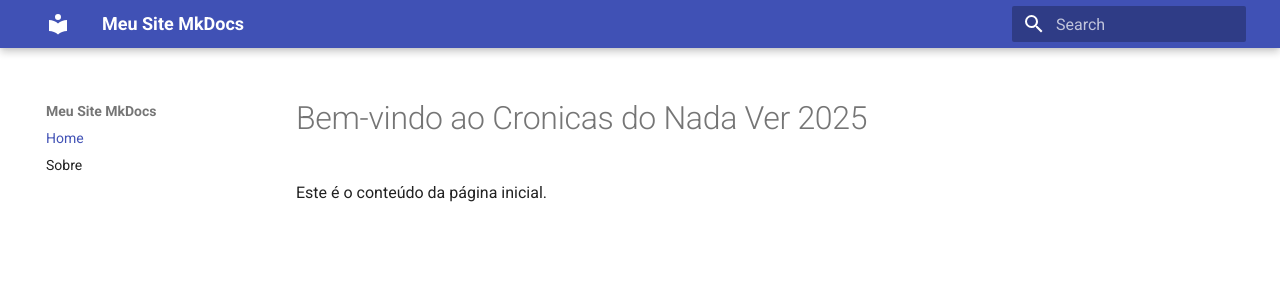
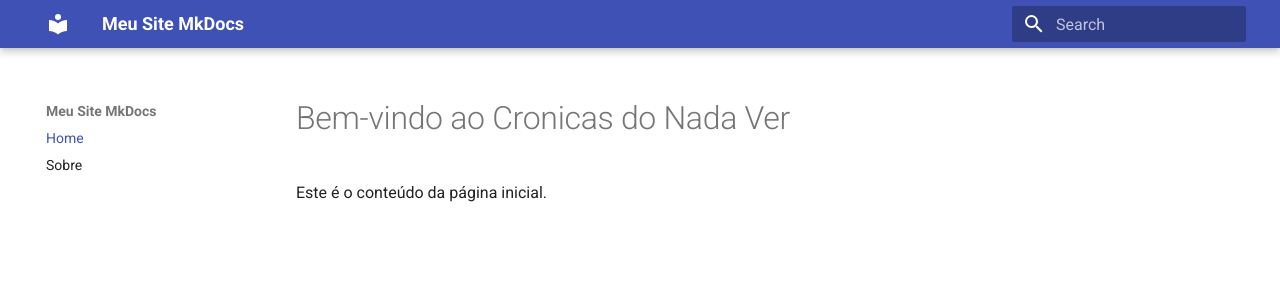
Before and after one commit to masneto/cronicas-docs, an MkDocs documentation site: the page built from docs/index.md, in a window 1280 px wide. Shown: the top 296 px of the page. Built offline with MkDocs 1.6.1 and Material for MkDocs 9.7.7, drawn with Linux system fonts in a browser that asks for light colours.

Commit message:
Update index.md

```diff
--- a/docs/index.md
+++ b/docs/index.md
@@ -1,3 +1,3 @@
-# Bem-vindo ao Cronicas do Nada Ver 2025
+# Bem-vindo ao Cronicas do Nada Ver
 
 Este é o conteúdo da página inicial.
```
